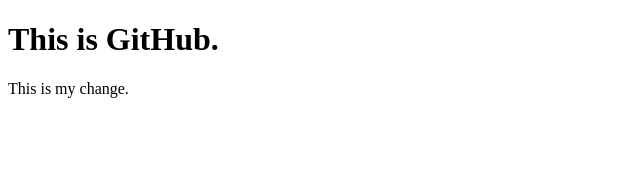
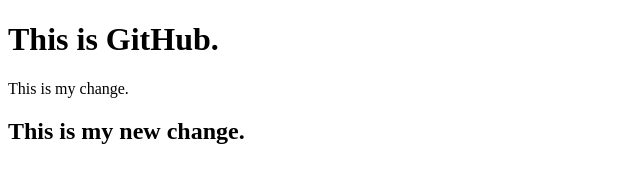
Before and after one commit to WebMDev/github, a plain HTML site: page index.html in a window 1280 px wide. Shown: the whole page, without its empty margins (0-640 px from the left). Drawn offline with Linux system fonts and the light colour scheme.

Commit message:
Add a new heading in index.html file

```diff
--- a/index.html
+++ b/index.html
@@ -8,5 +8,7 @@
 <body>
     <h1>This is GitHub.</h1>
     <p>This is my change.</p>
+
+    <h2>This is my new change.</h2>
 </body>
 </html>
```
